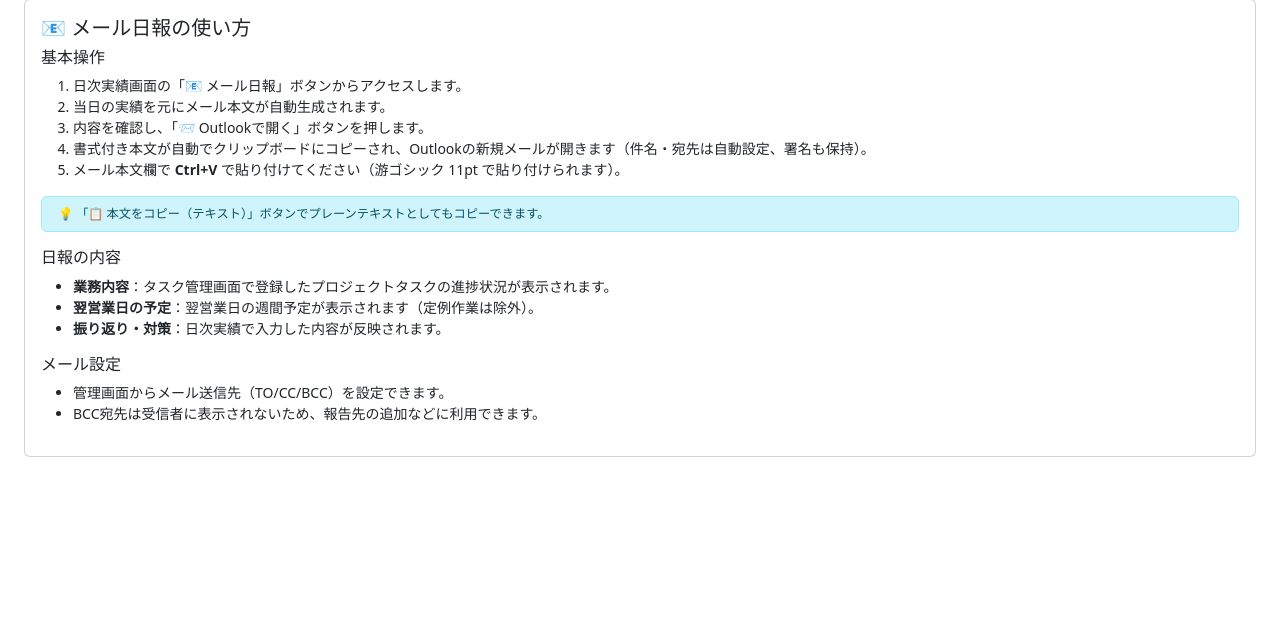
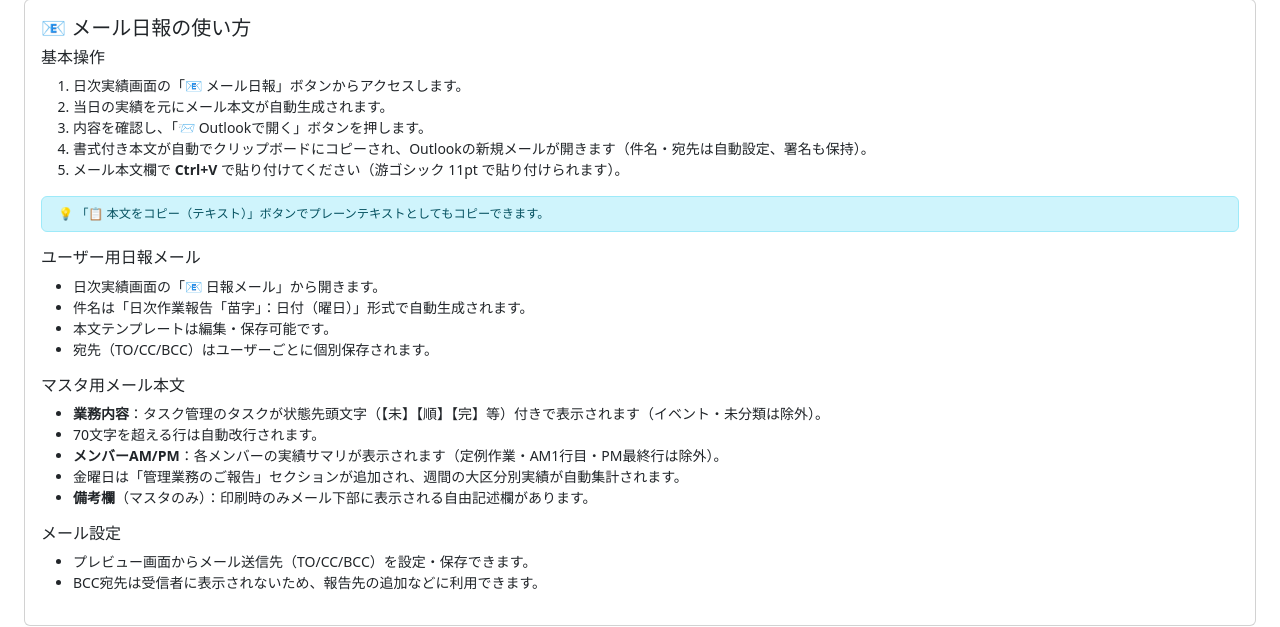
Before and after one commit to niina-h/ScheduleManagement, a Flask app: page /help in a window 1280 px wide, after a click on "メール日報". Shown: the part 173-800 px from the top of the page. Run offline with Flask 3, Linux system fonts and the light colour scheme.

Commit message:
ヘルプ更新

```diff
--- a/web_app/templates/help.html
+++ b/web_app/templates/help.html
@@ -177,15 +177,24 @@
       <div class="alert alert-info py-2 small">
         💡 「📋 本文をコピー（テキスト）」ボタンでプレーンテキストとしてもコピーできます。
       </div>
-      <h6 class="mt-3">日報の内容</h6>
+      <h6 class="mt-3">ユーザー用日報メール</h6>
       <ul>
-        <li><strong>業務内容</strong>：タスク管理画面で登録したプロジェクトタスクの進捗状況が表示されます。</li>
-        <li><strong>翌営業日の予定</strong>：翌営業日の週間予定が表示されます（定例作業は除外）。</li>
-        <li><strong>振り返り・対策</strong>：日次実績で入力した内容が反映されます。</li>
+        <li>日次実績画面の「📧 日報メール」から開きます。</li>
+        <li>件名は「日次作業報告「苗字」：日付（曜日）」形式で自動生成されます。</li>
+        <li>本文テンプレートは編集・保存可能です。</li>
+        <li>宛先（TO/CC/BCC）はユーザーごとに個別保存されます。</li>
+      </ul>
+      <h6 class="mt-3">マスタ用メール本文</h6>
+      <ul>
+        <li><strong>業務内容</strong>：タスク管理のタスクが状態先頭文字（【未】【順】【完】等）付きで表示されます（イベント・未分類は除外）。</li>
+        <li>70文字を超える行は自動改行されます。</li>
+        <li><strong>メンバーAM/PM</strong>：各メンバーの実績サマリが表示されます（定例作業・AM1行目・PM最終行は除外）。</li>
+        <li>金曜日は「管理業務のご報告」セクションが追加され、週間の大区分別実績が自動集計されます。</li>
+        <li><strong>備考欄</strong>（マスタのみ）：印刷時のみメール下部に表示される自由記述欄があります。</li>
       </ul>
       <h6 class="mt-3">メール設定</h6>
       <ul>
-        <li>管理画面からメール送信先（TO/CC/BCC）を設定できます。</li>
+        <li>プレビュー画面からメール送信先（TO/CC/BCC）を設定・保存できます。</li>
         <li>BCC宛先は受信者に表示されないため、報告先の追加などに利用できます。</li>
       </ul>
     </div></div>
@@ -195,17 +204,24 @@
   <div class="tab-pane fade {% if page_name == 'project_tasks' %}show active{% endif %}" id="tab-project-tasks">
     <div class="card"><div class="card-body">
       <h5 class="card-title">📋 タスク管理の使い方</h5>
-      <p class="text-muted small">管理職・マスタ権限のユーザーのみ利用できます。</p>
+      <p class="text-muted small">全ユーザーが利用可能です。自分に割り当てられたタスクのみ表示されます。</p>
       <h6>概要</h6>
-      <p>プロジェクト単位のタスクを登録し、期間と状態に基づいて進捗率を自動管理します。ここで登録したタスクがメール日報の業務内容に反映されます。</p>
+      <p>プロジェクト単位のタスクを登録し、期間と状態に基づいて進捗率を自動管理します。登録したタスクはメール日報の業務内容に反映され、週間予定・実績入力のタスク名予測に★付きで表示されます。</p>
       <h6 class="mt-3">タスクの登録</h6>
       <ol>
         <li>ナビバーの「タスク管理」からアクセスします。</li>
-        <li>「＋ タスク追加」ボタンで登録フォームを開きます。</li>
+        <li>「＋ タスク追加」ボタンで登録フォームを開きます（連続登録可能 — 追加後もフォームは開いたまま）。</li>
         <li>大区分・中区分を選択し、タスク名（必須）・対応内容・開始日（必須）・終了日（必須）を入力します。</li>
-        <li>状態を選択し、必要に応じて遅延日数・進捗率を入力して「追加」ボタンを押します。</li>
+        <li>担当者1はログインユーザーがデフォルト選択されます。担当者2も設定可能です。</li>
+        <li>状態を選択し、進捗率を入力して「追加」ボタンを押します。</li>
       </ol>
-      <h6 class="mt-3">状態と進捗率の自動計算</h6>
+      <h6 class="mt-3">絞り込み・完了表示</h6>
+      <ul>
+        <li><strong>中区分フィルター</strong>：テーブル上部のプルダウンで中区分を絞り込みできます（実際に使用中の中区分のみ選択可）。</li>
+        <li><strong>完了を表示</strong>：チェックを入れると完了タスクも表示されます（デフォルトは非表示）。</li>
+        <li>フィルター状態はページ更新後も保持されます。</li>
+      </ul>
+      <h6 class="mt-3">状態と進捗率</h6>
       <table class="table table-sm table-bordered small">
         <thead class="table-light">
           <tr><th>状態</th><th>進捗率</th></tr>
@@ -214,26 +230,31 @@
           <tr><td>未着手</td><td>0%（固定）</td></tr>
           <tr><td>着手</td><td>10%（固定）</td></tr>
           <tr><td>順調</td><td>経過日数 ÷ 全体日数 × 100（上限95%）</td></tr>
-          <tr><td>遅れ</td><td>（経過日数 − 遅延日数）÷ 全体日数 × 100</td></tr>
+          <tr><td>遅れ</td><td>終了日からの経過日数を自動計算</td></tr>
           <tr><td>完了</td><td>100%（固定）</td></tr>
           <tr><td>停止</td><td>現在の進捗率で凍結</td></tr>
         </tbody>
       </table>
       <h6 class="mt-3">遅延日数</h6>
       <ul>
-        <li>「遅れ」状態のタスクに遅延日数を入力すると、その日数分を差し引いた進捗率が自動計算されます。</li>
-        <li>例：全体30日・経過20日・遅延5日 → (20−5)÷30×100 = 50%</li>
+        <li>遅延日数は手入力不要です。状態を「遅れ」に変更すると、終了日から今日までの日数が自動計算されます。</li>
       </ul>
       <h6 class="mt-3">インライン編集</h6>
       <ul>
-        <li>一覧の各行で直接タスク名・対応内容・日付・状態・遅延日数・進捗率を編集し、「保存」ボタンで更新できます。</li>
+        <li>一覧の各行で直接タスク名・対応内容・日付・状態・進捗率を編集し、「一括保存」ボタンで更新できます。</li>
+        <li>中区分を変更すると大区分も自動で連動します。</li>
         <li>チェックボックスで選択した行を一括削除できます（選択行は赤くハイライトされます）。</li>
       </ul>
-      <h6 class="mt-3">関連画面</h6>
+      <h6 class="mt-3">定例作業</h6>
       <ul>
-        <li><strong>ガントチャート</strong>：タスクの日程をバー形式で視覚的に表示します（「ガントチャート」タブを参照）。</li>
-        <li><strong>全体ステータス</strong>：プロジェクト全体の進捗状況を俯瞰できます（「全体ステータス」タブを参照）。</li>
-        <li><strong>進捗ダッシュボード</strong>：担当者別の進捗状況を確認できます。</li>
+        <li>定例タブで定例作業を登録できます。曜日（月〜金）を選択して適用日を指定できます。</li>
+        <li>作業登録で大区分「定例」に登録された作業が選択候補に表示されます。</li>
+      </ul>
+      <h6 class="mt-3">イベント</h6>
+      <ul>
+        <li>イベントタブで会議・行事などを登録できます（全ユーザーが登録可能）。</li>
+        <li>関係者は複数選択でき、登録者がデフォルトで選択されます。</li>
+        <li>MSチェックを付けるとガントチャートのイベント行にマイルストーンとして表示されます。</li>
       </ul>
     </div></div>
   </div>
@@ -242,54 +263,51 @@
   <div class="tab-pane fade {% if page_name == 'gantt' %}show active{% endif %}" id="tab-gantt">
     <div class="card"><div class="card-body">
       <h5 class="card-title">📊 ガントチャートの使い方</h5>
-      <p class="text-muted small">管理職・マスタ権限のユーザーのみ編集できます（一般ユーザーは閲覧のみ）。</p>
+      <p class="text-muted small">全ユーザーが編集可能です。自分に割り当てられたタスクが表示されます。</p>
       <h6>基本操作</h6>
       <ul>
         <li>タスク管理画面の「ガントチャート」ボタン、またはナビバーからアクセスします。</li>
-        <li>大区分でグループ化されたタスクがバーチャートで表示されます。</li>
+        <li>大区分でグループ化されたタスクがバーチャートで表示されます（ヘッダー固定）。</li>
         <li>◀前へ・次へ▶ ボタンで表示期間（4週間）をスクロールできます。</li>
         <li>「全開閉」ボタンでカテゴリの展開・折りたたみを一括切り替えできます。</li>
-        <li>カテゴリ行をクリックすると、そのカテゴリの展開・折りたたみを切り替えます。</li>
+        <li>「完了を表示」チェックで完了タスクの表示/非表示を切り替えます（デフォルトは非表示）。</li>
+        <li>今日の列は赤枠でハイライト表示されます。</li>
       </ul>
-      <h6 class="mt-3">左側列の表示</h6>
-      <table class="table table-sm table-bordered small">
-        <thead class="table-light">
-          <tr><th>列</th><th>内容</th><th>編集</th></tr>
-        </thead>
-        <tbody>
-          <tr><td>項目名</td><td>タスク名を表示</td><td>-</td></tr>
-          <tr><td>担当</td><td>担当者名を表示</td><td>-</td></tr>
-          <tr><td>状態</td><td>タスクの状態（未着手・着手・順調・遅れ・完了・停止）</td><td>クリックで変更</td></tr>
-          <tr><td>遅延</td><td>進捗と日程から自動算出（遅れ: -N日 / 進み: +N日）</td><td>自動計算</td></tr>
-          <tr><td>進捗</td><td>進捗率（%）</td><td>クリックで入力</td></tr>
-        </tbody>
-      </table>
-      <h6 class="mt-3">バーのドラッグ操作（管理職・マスタのみ）</h6>
+      <h6 class="mt-3">イベント行</h6>
+      <ul>
+        <li>日付ヘッダーの下にイベント行があり、マイルストーン（MSチェック付きイベント）が表示されます。</li>
+        <li>マイルストーンは紫の縦線で全タスク領域を貫通して表示されます。</li>
+      </ul>
+      <h6 class="mt-3">バーのドラッグ操作</h6>
       <ul>
         <li><strong>バー中央をドラッグ</strong>：タスクの日程を前後にスライドします（開始日・終了日が同時に変更）。</li>
         <li><strong>バー左端をドラッグ</strong>：開始日のみ変更します。</li>
         <li><strong>バー右端をドラッグ</strong>：終了日のみ変更します。</li>
+        <li><strong>後続タスク連動</strong>：バーを移動すると、同じ中区分内で下にあるタスクも同じ日数分自動移動します。</li>
         <li>ドラッグ後に自動でサーバーに保存されます。</li>
       </ul>
-      <h6 class="mt-3">インライン編集（管理職・マスタのみ）</h6>
+      <h6 class="mt-3">インライン編集</h6>
       <ul>
         <li>状態・進捗の各セルをクリックすると、その場で編集できます。</li>
         <li>状態はプルダウンで選択、進捗率は数値を入力してEnterで確定します。</li>
-        <li>遅延列は進捗率と日程から自動計算されます（遅れている場合は赤字で -N日、進んでいる場合は緑字で +N日）。</li>
         <li>変更は即座にサーバーに保存されます。</li>
       </ul>
       <h6 class="mt-3">Excel出力</h6>
       <ul>
         <li>「📥 Excel出力」ボタンで、現在表示中の期間のガントチャートをExcelファイルとしてダウンロードできます。</li>
+        <li>完了表示のON/OFFが出力にも反映されます（完了タスクはグレー表示）。</li>
+        <li>今日の列は赤枠でハイライト、凡例行付き、横1枚印刷設定済み。</li>
+        <li>印刷ヘッダーに「商品開発室業務進捗」と出力日が記載されます。</li>
       </ul>
       <h6 class="mt-3">バーの色</h6>
       <ul>
         <li><span style="display:inline-block;width:14px;height:14px;background:linear-gradient(135deg,#93c5fd,#3b82f6);border-radius:3px;vertical-align:middle;"></span> 青：予定期間</li>
-        <li><span style="display:inline-block;width:14px;height:14px;background:linear-gradient(135deg,#6ee7b7,#10b981);border-radius:3px;vertical-align:middle;"></span> 緑：進捗（実績）/ 完了タスク</li>
+        <li><span style="display:inline-block;width:14px;height:14px;background:linear-gradient(135deg,#6ee7b7,#10b981);border-radius:3px;vertical-align:middle;"></span> 緑：進捗（実績）</li>
+        <li><span style="display:inline-block;width:14px;height:14px;background:#1E40AF;border-radius:3px;vertical-align:middle;"></span> 濃い青：完了タスク</li>
         <li><span style="display:inline-block;width:14px;height:14px;background:linear-gradient(135deg,#fca5a5,#ef4444);border-radius:3px;vertical-align:middle;"></span> 赤：遅延</li>
         <li><span style="display:inline-block;width:14px;height:14px;background:linear-gradient(135deg,#e5e7eb,#d1d5db);border-radius:3px;vertical-align:middle;"></span> グレー：停止中タスク</li>
         <li><span style="display:inline-block;width:2px;height:14px;border-left:2px dashed #7c3aed;vertical-align:middle;"></span> 紫破線：マイルストーン</li>
-        <li><span style="display:inline-block;width:2px;height:14px;border-left:2px dashed #ef4444;vertical-align:middle;"></span> 赤破線：今日の位置</li>
+        <li><span style="display:inline-block;width:14px;height:14px;background:rgba(239,68,68,0.12);border:2px solid rgba(239,68,68,0.5);border-radius:2px;vertical-align:middle;"></span> 赤枠：今日の列</li>
       </ul>
     </div></div>
   </div>
@@ -298,7 +316,7 @@
   <div class="tab-pane fade {% if page_name == 'overview' %}show active{% endif %}" id="tab-overview">
     <div class="card"><div class="card-body">
       <h5 class="card-title">📈 全体ステータスの使い方</h5>
-      <p class="text-muted small">管理職・マスタ権限のユーザーのみアクセスできます。</p>
+      <p class="text-muted small">管理職・マスタ権限のユーザーがアクセスできます。イベント・マイルストーンは集計対象外です。</p>
       <h6>概要</h6>
       <p>プロジェクト全体のタスク進捗をグラフとテーブルで俯瞰できるダッシュボード画面です。</p>
       <h6 class="mt-3">サマリーカード</h6>
```
